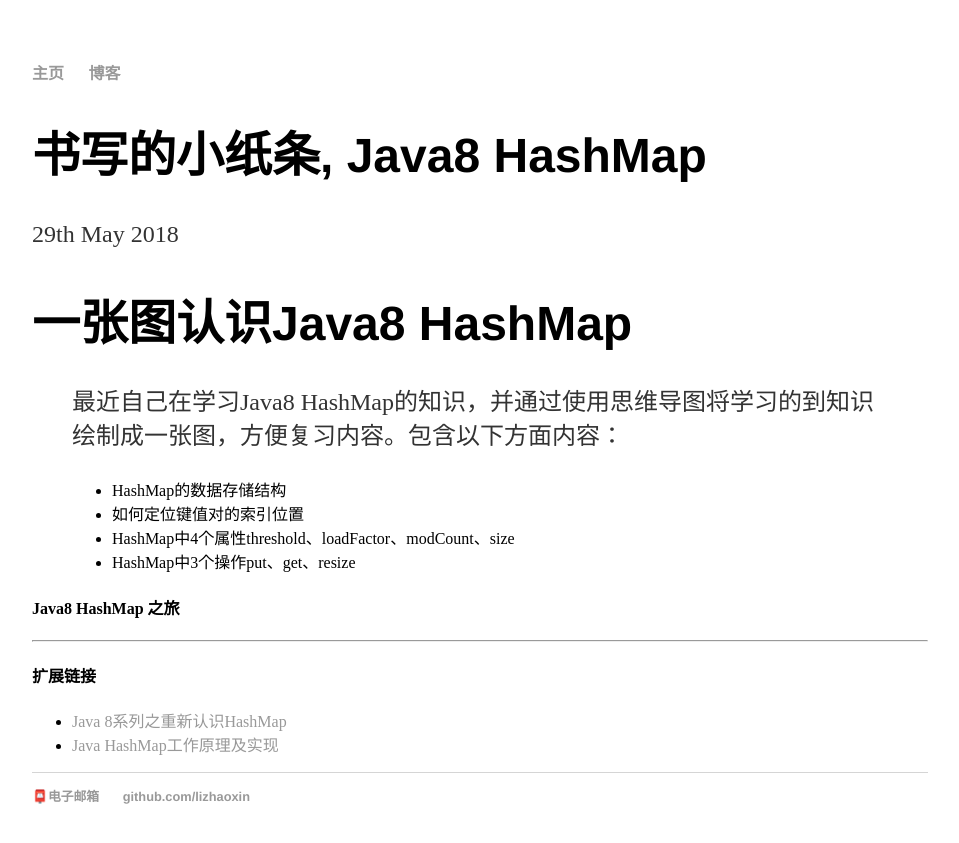
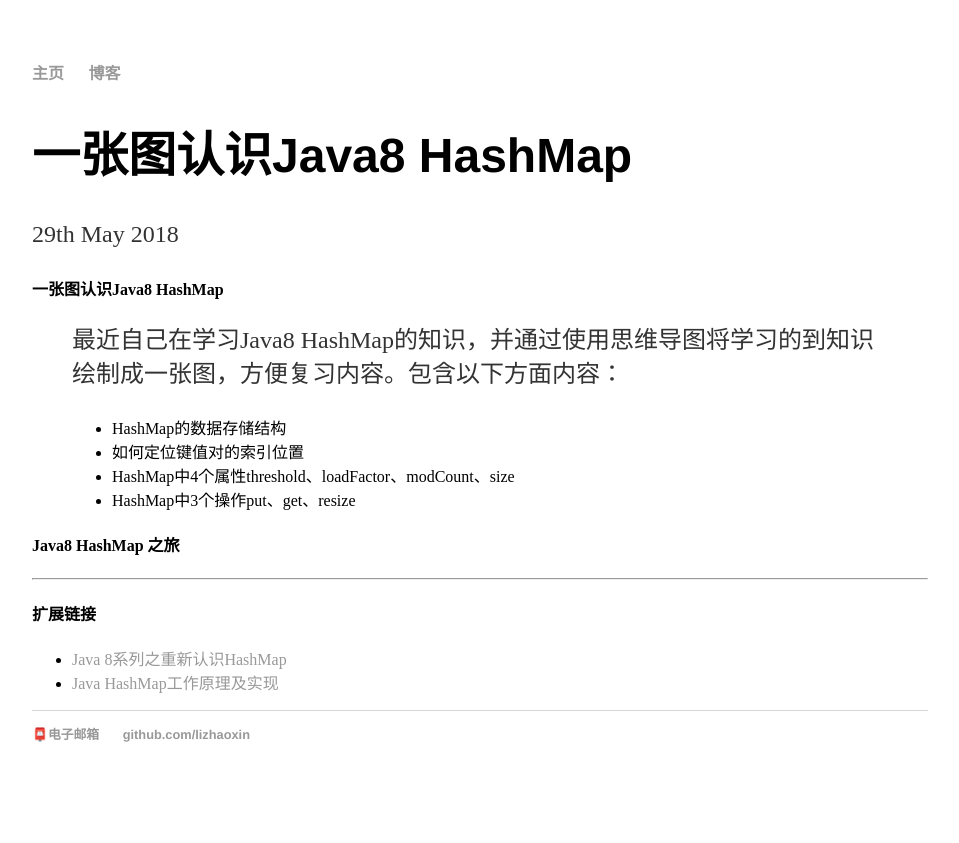
Before and after one commit to lizhaoxin/lizhaoxin.github.io, a Jekyll site: the page built from _posts/2018-05-29-Java8-HashMap.md, in a window 1280 px wide. Shown: the top 843 px of the page, without its empty margins (160-1119 px from the left). Built offline with Jekyll 4.4.1, drawn with Linux system fonts in a browser that asks for light colours.

Commit message:
Update 2018-05-29-Java8-HashMap.md

```diff
--- a/_posts/2018-05-29-Java8-HashMap.md
+++ b/_posts/2018-05-29-Java8-HashMap.md
@@ -1,10 +1,10 @@
 ---
 layout: post
-title: "书写的小纸条, Java8 HashMap"
+title: "一张图认识Java8 HashMap"
 date: 2018-05-29
 ---
 
-# 一张图认识Java8 HashMap
+#### 一张图认识Java8 HashMap
 
 > 最近自己在学习Java8 HashMap的知识，并通过使用思维导图将学习的到知识绘制成一张图，方便复习内容。包含以下方面内容：
 - HashMap的数据存储结构
@@ -18,7 +18,7 @@ date: 2018-05-29
 
 
 
-----
+---
 #### 扩展链接
 
 - [Java 8系列之重新认识HashMap](https://tech.meituan.com/java-hashmap.html)
```
